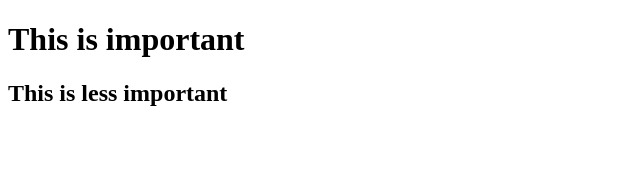
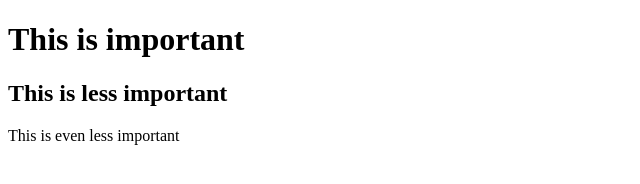
Before and after one commit to Liam00sullivan/289.101, a plain HTML site: page page1.html in a window 1280 px wide. Shown: the whole page, without its empty margins (0-640 px from the left). Drawn offline with Linux system fonts and the light colour scheme.

```diff
--- a/page1.html
+++ b/page1.html
@@ -8,6 +8,7 @@
 
         <h1>This is important</h1>
         <h2>This is less important</h2>
+        <p>This is even less important</p>
 
     </body>
 
```
Also changed, not shown: 1 other file.
